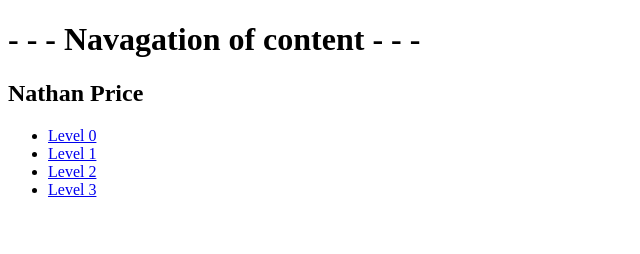
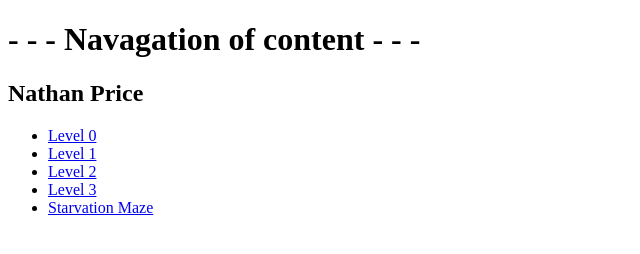
Before and after one commit to Rakepi/GDS_137.03_2022, a plain HTML site: page index.html in a window 1280 px wide. Shown: the whole page, without its empty margins (0-640 px from the left). Drawn offline with Linux system fonts and the light colour scheme.

Commit message:
my game starvation added food collection added and functioning

```diff
--- a/index.html
+++ b/index.html
@@ -19,7 +19,7 @@
   <li> <a href= "Lvl_2/index.html">Level 2</a> </li>
   <li> <a href= "Lvl_3/index.html">Level 3</a> </li>
 
-
+  <li> <a href= "MyGame/index.htm">Starvation Maze</a> </li>
 
 </ul>
 
```
